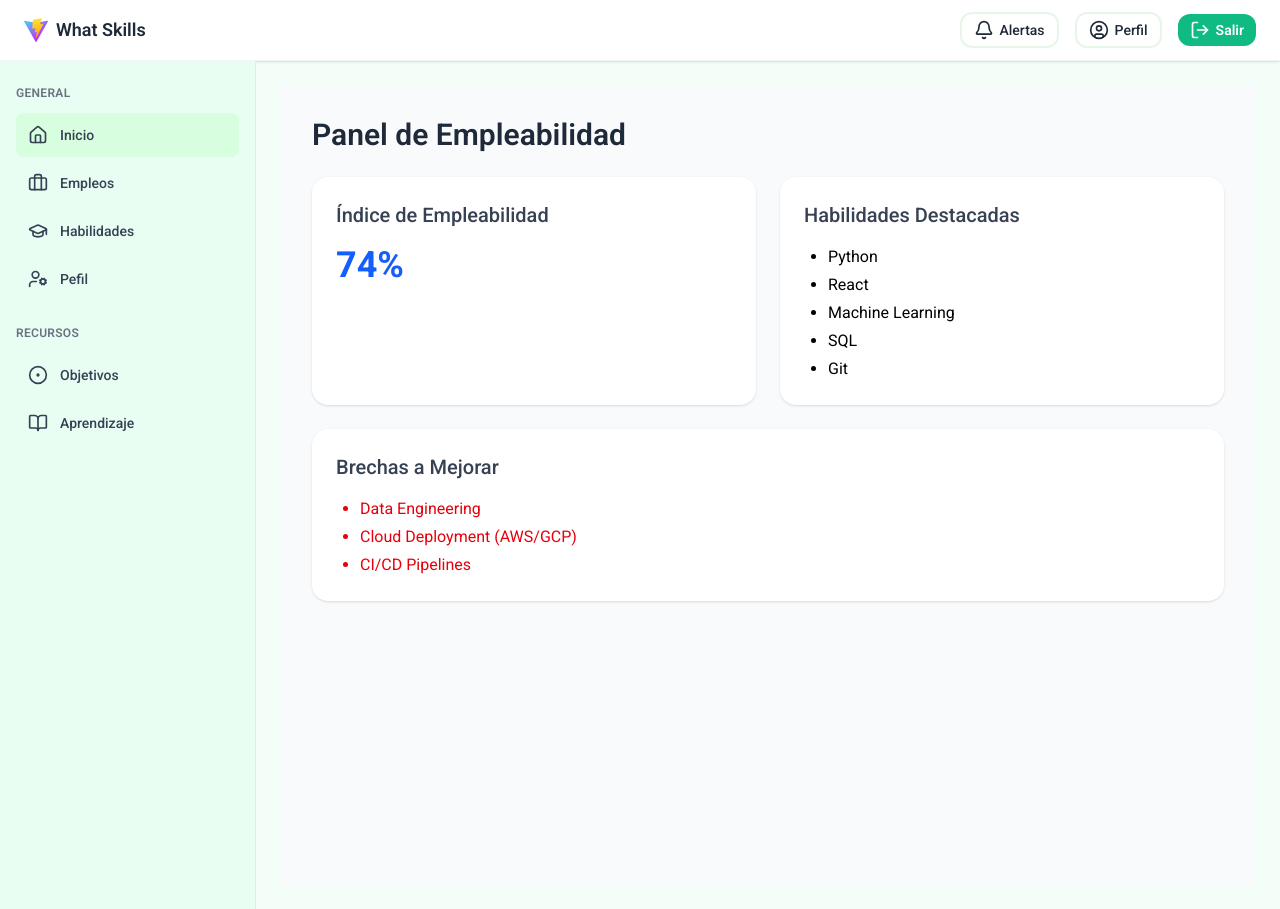
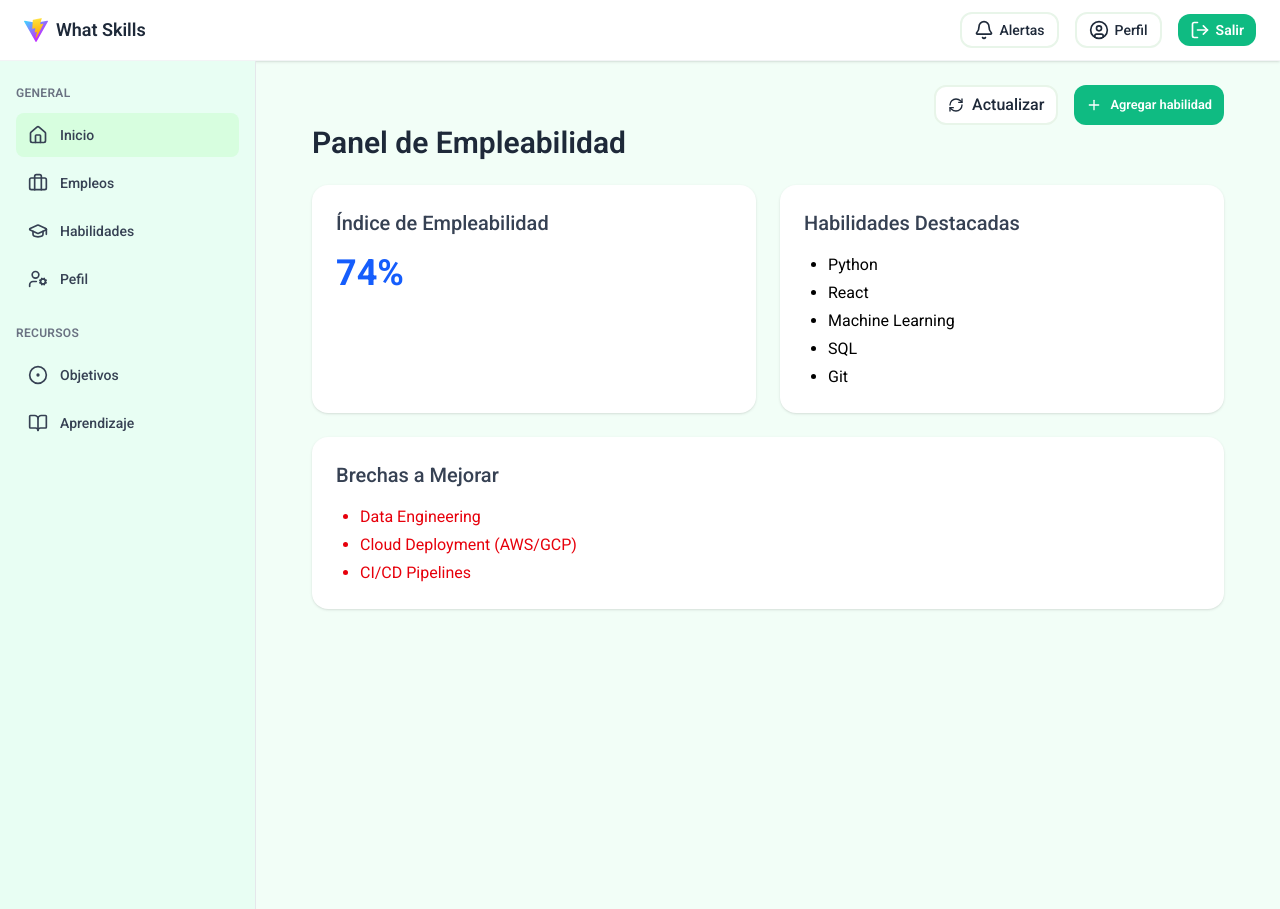
Before and after one commit to diegoam11/what-skills-frontend, a React (Vite) app: page /dashboard in a window 1280 px wide. Built offline with nearby package versions, Linux system fonts and the light colour scheme.

Commit message:
Dashboard Update

```diff
--- a/src/pages/dashboard/DashboardView.tsx
+++ b/src/pages/dashboard/DashboardView.tsx
@@ -1,12 +1,21 @@
 import React from "react";
 import { DashboardLogic } from "./DashboardLogic";
+import { Plus, RefreshCw } from "lucide-react";
 
 export const DashboardView: React.FC = () => {
   const { employabilityIndex, skillsToImprove, highlightedSkills } =
     DashboardLogic();
 
   return (
-    <div className="min-h-screen bg-gray-50 p-8">
+    <div className="min-h-screen bg-[#F2FEF7] p-8 pt-0">
+      <div className="flex justify-end gap-[1rem] mt-0 pt-0">
+        <button className="flex items-center gap-2 bg-white text-gray-800 font-[500] px-3 py-1.5 rounded-xl hover:bg-gray-300 transition border-2 border-[#E8F5E9]">
+          <RefreshCw size={16} /> Actualizar
+        </button>
+        <button className="flex items-center gap-2 bg-[#0FBB82] text-white px-3 py-1.5 text-[80%] font-[600] rounded-xl hover:bg-green-700 transition">
+          <Plus size={16} /> Agregar habilidad
+        </button>
+      </div>
       <h1 className="text-3xl font-semibold mb-6 text-gray-800">
         Panel de Empleabilidad
       </h1>
```
